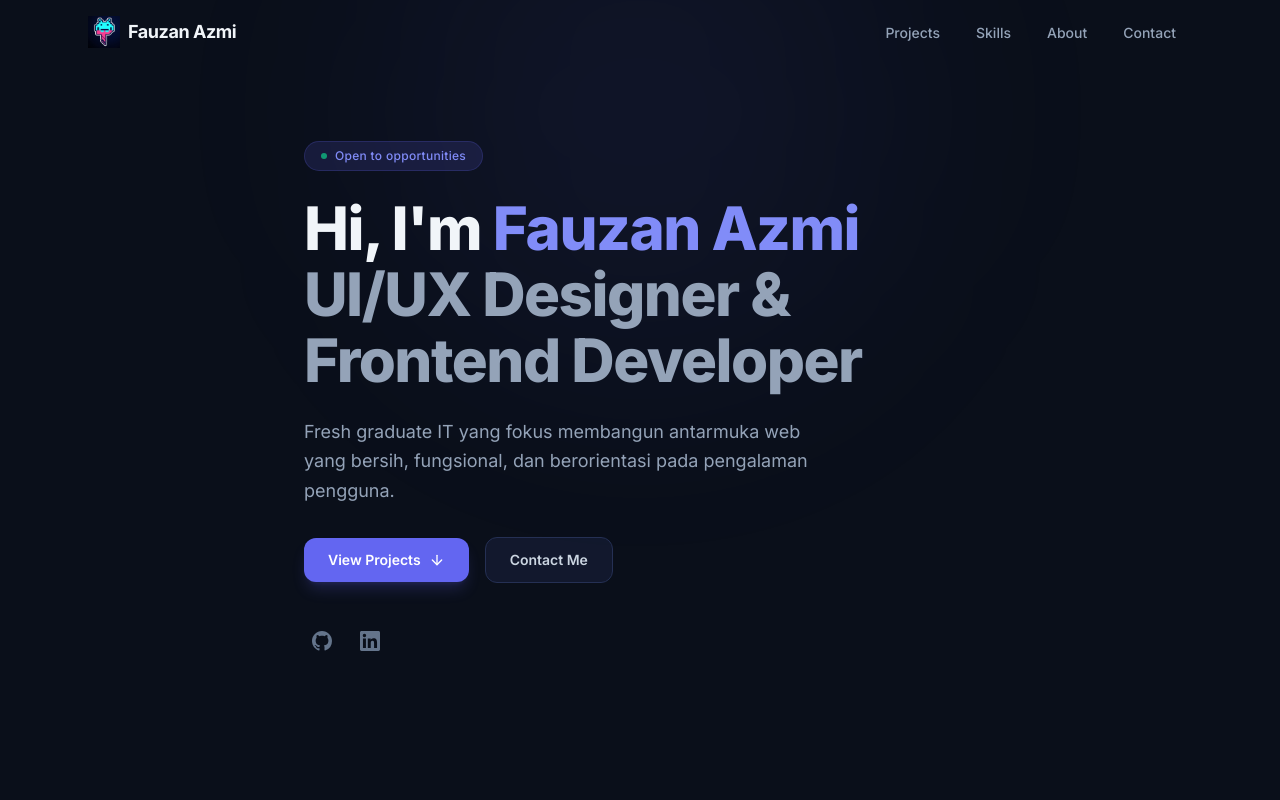
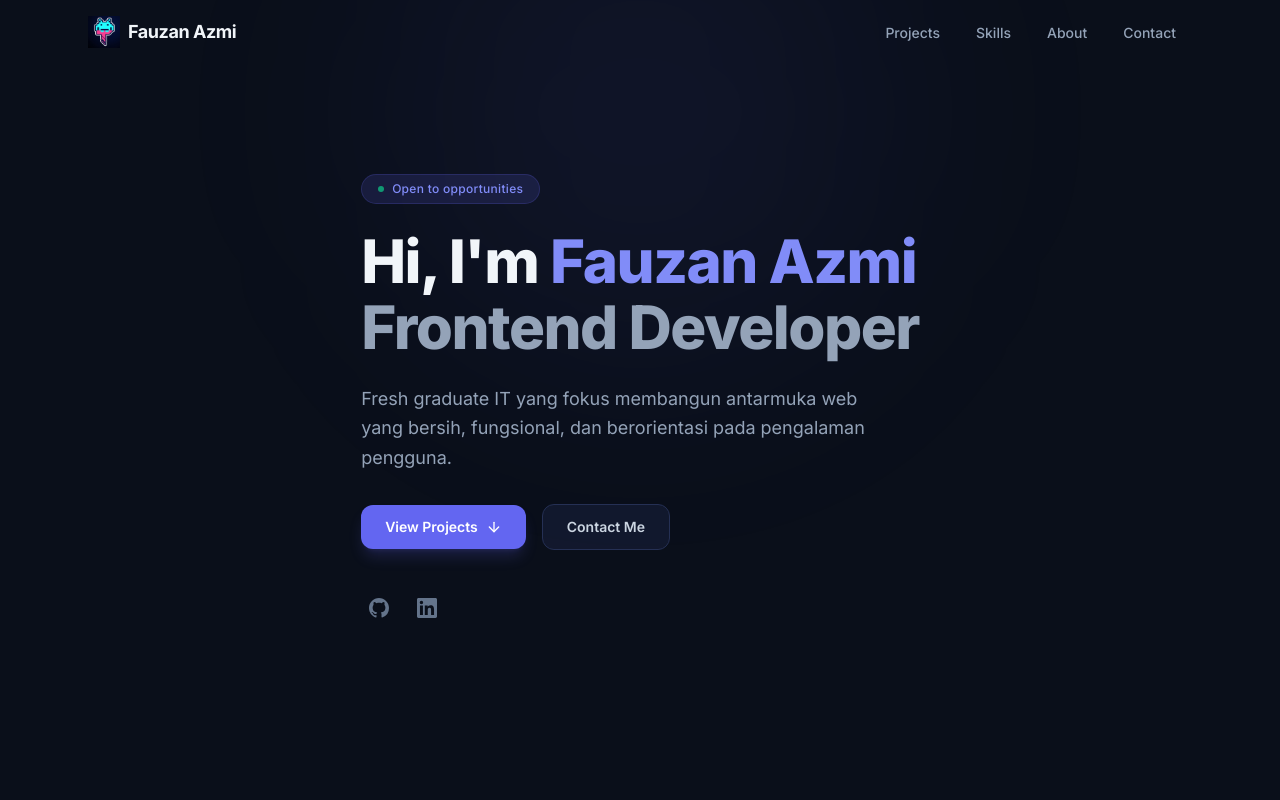
Before and after one commit to Thestucks/fauzan-azmi-portofolio, a React (Vite) app: page / in a window 1280 px wide. Shown: the top 800 px of the page. Built offline with nearby package versions, Linux system fonts and the light colour scheme.

Commit message:
menyelesaikan porto

```diff
--- a/src/sections/HeroSection.jsx
+++ b/src/sections/HeroSection.jsx
@@ -26,7 +26,7 @@ export default function HeroSection() {
             Hi, I&apos;m{" "}
             <span className="text-accent-light">Fauzan Azmi</span>
             <br />
-            <span className="text-slate-400">UI/UX Designer & Frontend Developer</span>
+            <span className="text-slate-400">Frontend Developer</span>
           </h1>
 
           {/* Subheading */}
```
